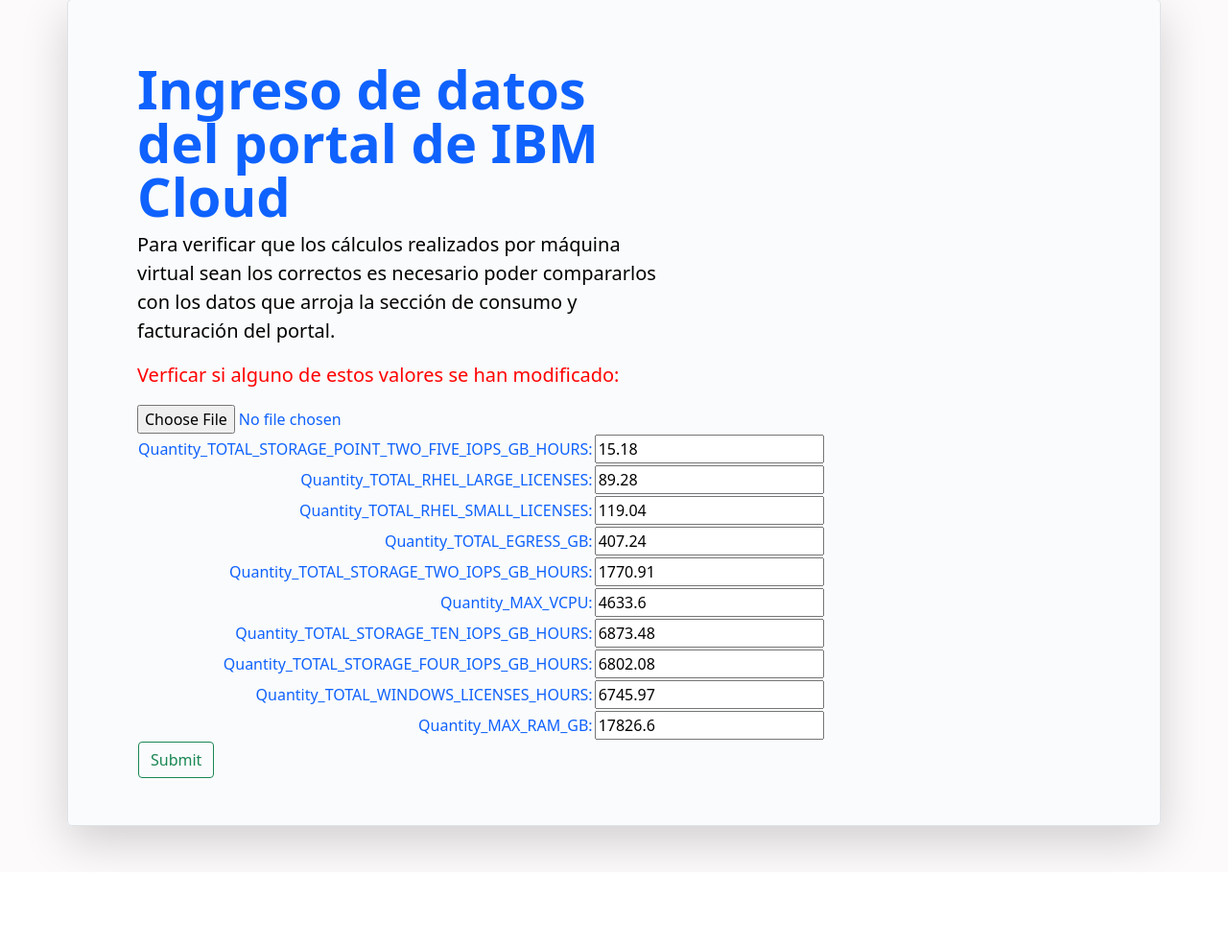
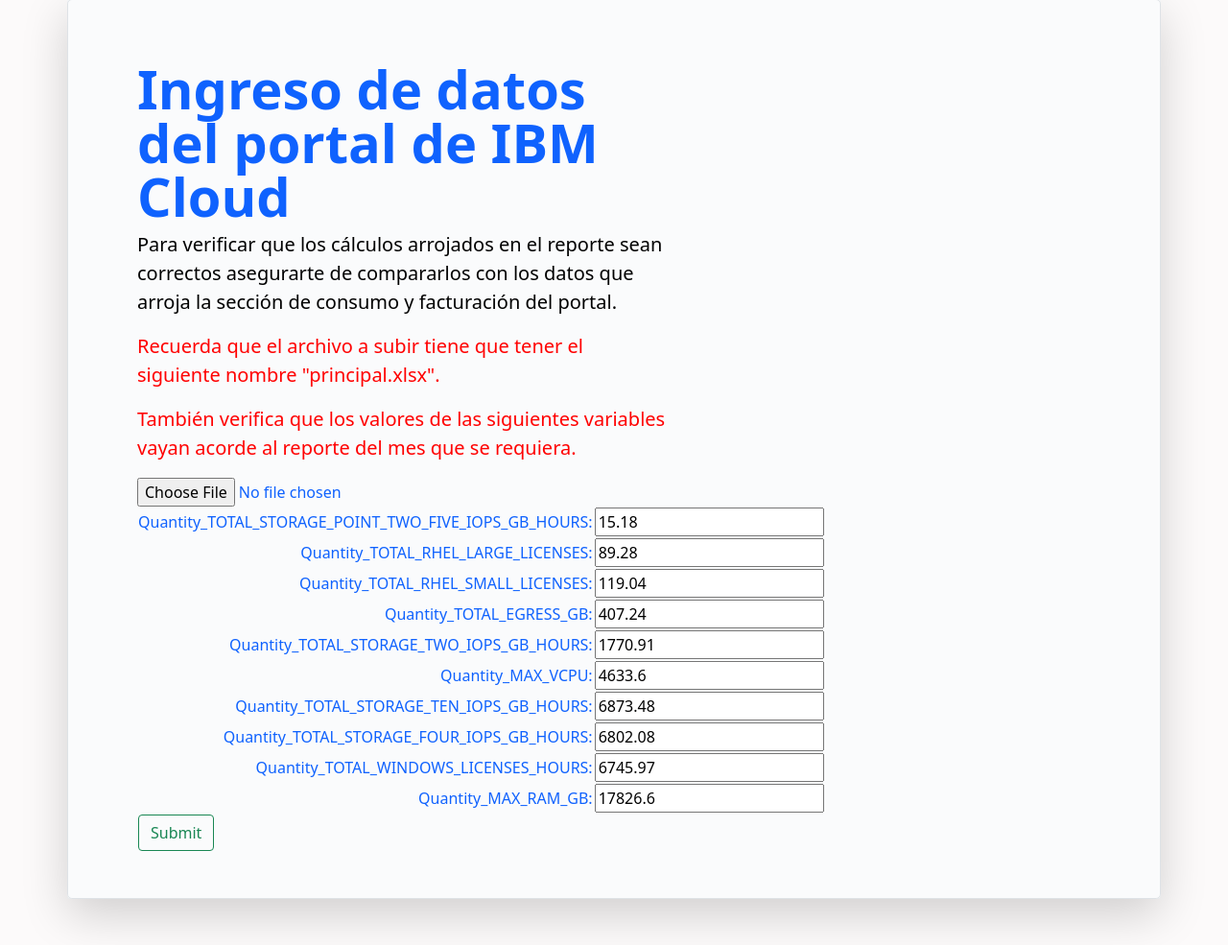
Before and after one commit to samirsoft-ux/5-IBM-Gianca_Excel_automation, a Flask app: page / in a window 1280 px wide. Shown: the part 129-1114 px from the top of the page at 96% size. Before the commit the page ends 1028 px from the top, so only its background shows below. Run offline with Flask 3, Linux system fonts and the light colour scheme.

Commit message:
fix steps

```diff
--- a/templates/index2.html
+++ b/templates/index2.html
@@ -23,11 +23,14 @@
         <div class="col-lg-7 p-3 p-lg-5 pt-lg-3">
             <h1 class="display-4 fw-bold lh-1">Ingreso de datos del portal de IBM Cloud</h1>
             <p class="lead" style="color: black">
-                Para verificar que los cálculos realizados por máquina virtual sean los correctos
-                es necesario poder compararlos con los datos que arroja la sección de consumo y facturación del portal.
+                Para verificar que los cálculos arrojados en el reporte sean correctos
+                asegurarte de compararlos con los datos que arroja la sección de consumo y facturación del portal.
             </p>
             <p class="lead" style="color: red">
-                Verficar si alguno de estos valores se han modificado:
+                Recuerda que el archivo a subir tiene que tener el siguiente nombre "principal.xlsx".
+            </p>
+            <p class="lead" style="color: red">
+                También verifica que los valores de las siguientes variables vayan acorde al reporte del mes que se requiera.
             </p>
             <form action="/submit" method="POST" enctype = "multipart/form-data">
               <table>
```
Also changed, not shown: 1 other file.
